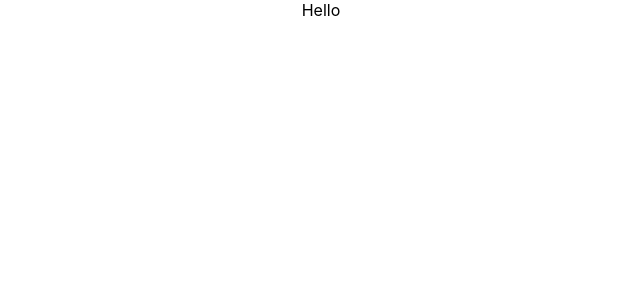
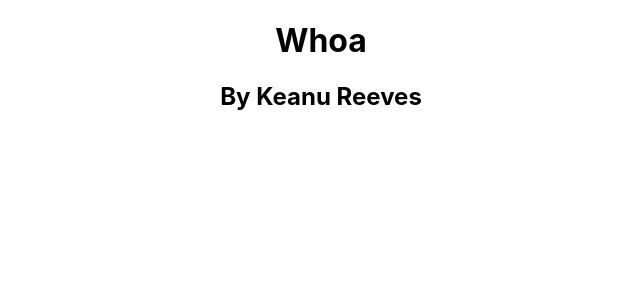
Before and after one commit to Alessandra198/whoa, a React (Create React App) app: page / in a window 1280 px wide. Shown: the top 300 px of the page, without its empty margins (319-959 px from the left). Built offline with nearby package versions, Linux system fonts and the light colour scheme.

Commit message:
Added title

```diff
--- a/src/App.js
+++ b/src/App.js
@@ -1,7 +1,12 @@
 import "./App.css";
 
 function App() {
-  return <div className="App">Hello</div>;
+  return (
+    <div className="App">
+      <h1>Whoa</h1>
+      <h2>By Keanu Reeves</h2>
+    </div>
+  );
 }
 
 export default App;
```
